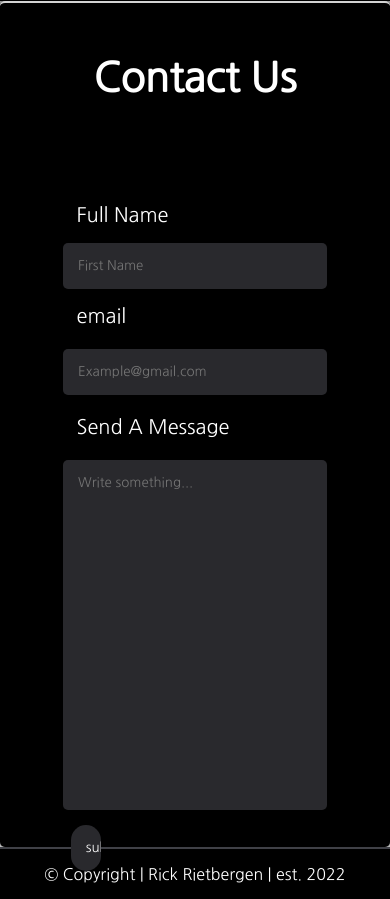
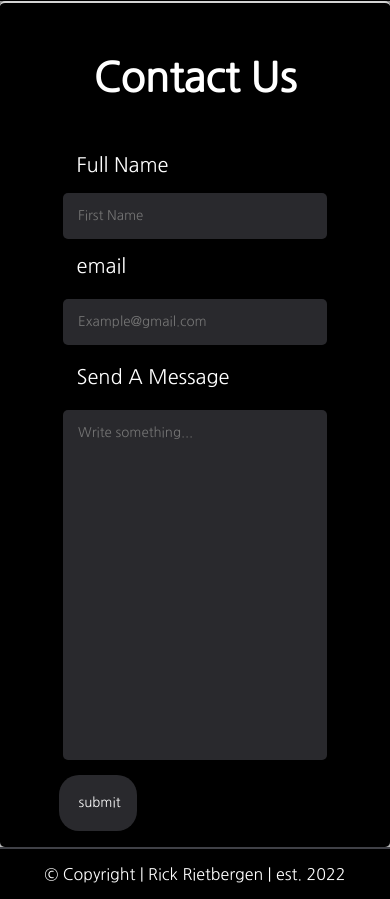
Before and after one commit to RickRietbergen/CRUD-P3, a PHP site: page / in a window 390 px wide; the page is wider, and only the part inside the window is pictured. Shown: the part 2957-3856 px from the top of that part. Run offline with PHP 8.4, Linux system fonts and the light colour scheme; data that the repository does not hold is empty.

Commit message:
required on all form, continued with responsive

```diff
--- a/CSS/styles.css
+++ b/CSS/styles.css
@@ -738,6 +738,15 @@
 		width: 65px;
 		height: 65px;
 	}
+	/*contact page*/
+	.container__contact form {
+		margin-top: 50px;
+	}
+	.container__contact form #click__submit {
+		width: 20%;
+		padding: 20px;
+		margin-right: 50%;
+	}
 	/*admin login*/
 	.inlog-main {
 		height: 90vh;
@@ -755,6 +764,6 @@
 	}
 	.inlog-main #login-submit {
 		padding: 20px;
-		margin-top: 30px;
+		margin-top: 35px;
 	}
 }
--- a/admin_additem.php
+++ b/admin_additem.php
@@ -44,6 +44,7 @@
                 name="name"
                 maxlength="25"
                 placeholder="Add A Product Name:"
+                required
             />
 
             <label id="" for="">Picture URL:</label>
@@ -62,6 +63,7 @@
                 name="prijs"
                 maxlength="6"
                 placeholder="Add A Price:"
+                required
             />
 
             <label id="" for="">Voorraad:</label>
@@ -71,6 +73,7 @@
                 name="voorraad"
                 maxlength="5"
                 placeholder="Quantity In Stock:"
+                required
             />
 
             <label id="" for="">Categorie:</label>
@@ -80,6 +83,7 @@
                 name="categorie"
                 maxlength="25"
                 placeholder="Add A Categorie:"
+                required
             />
             <input id="click-additem" type="submit" value="submit" />
             </form>
--- a/index.php
+++ b/index.php
@@ -371,6 +371,7 @@
             name="fullname"
             maxlength=""
             placeholder="First Name"
+            required
           />
 
           <label id="label__email" for="">email</label>
@@ -380,6 +381,7 @@
             name="email"
             maxlength=""
             placeholder="Example@gmail.com"
+            required
           />
 
           <label id="label__discription" for="discription"
@@ -390,6 +392,7 @@
             name="discription"
             rows="20"
             placeholder="Write something..."
+            required
           ></textarea>
           <input id="click__submit" type="submit" value="submit" />
         </form>
```
